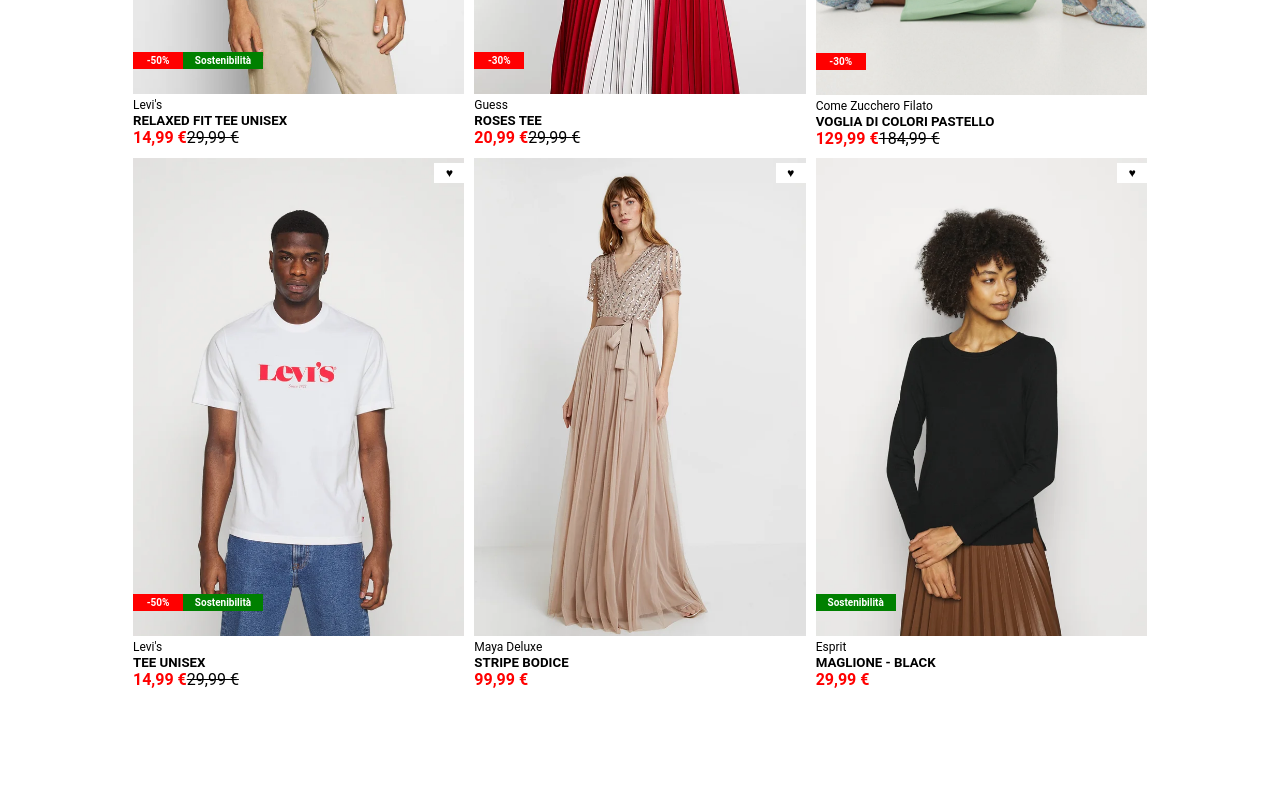
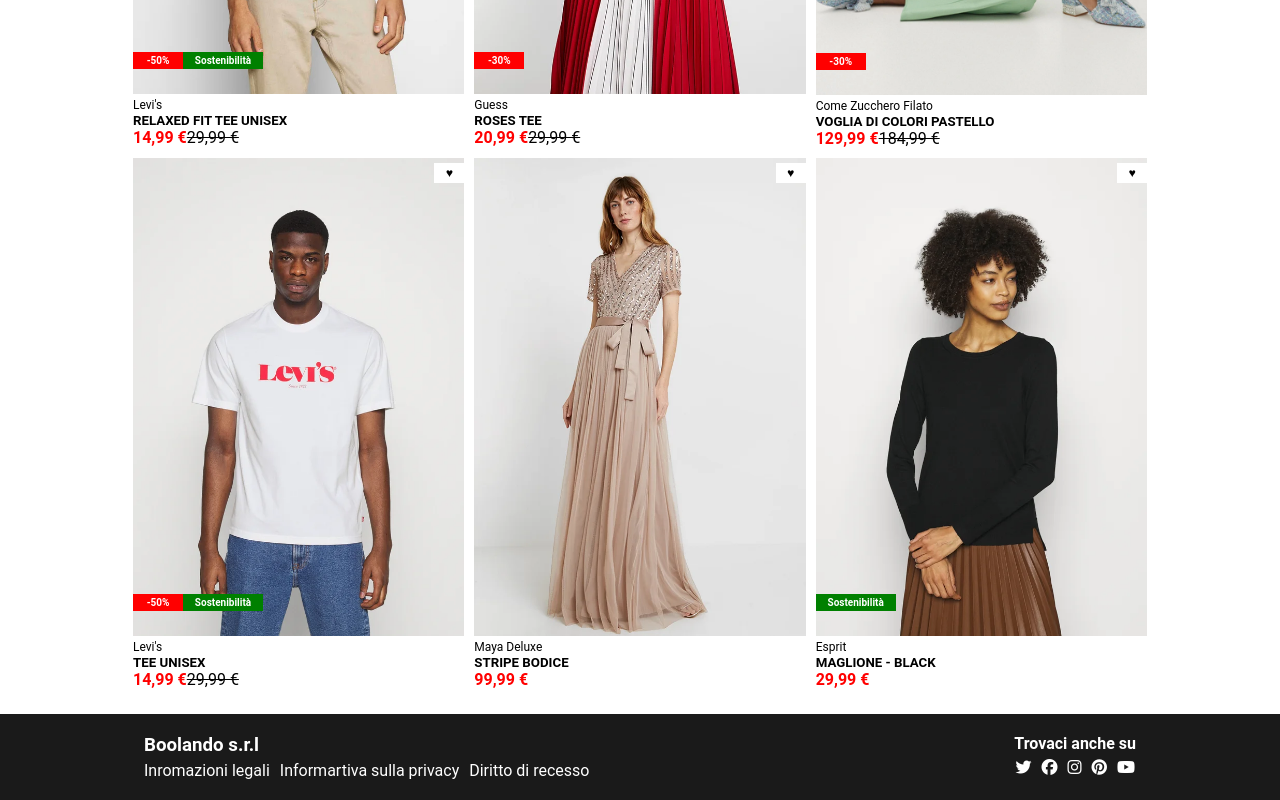
Before and after one commit to rachelpatrocinio/vite-boolando, a Vue app: page / in a window 1280 px wide. Shown: the part 468-1268 px from the top of the page. Before the commit the page ends 1182 px from the top, so only its background shows below. Built offline with nearby package versions, Linux system fonts and the light colour scheme.

Commit message:
Added: Footer.vue

```diff
--- a/src/App.vue
+++ b/src/App.vue
@@ -1,11 +1,13 @@
 <script>
   import Header from './components/Header.vue';
-  import Main from './components/Main.vue'
+  import Main from './components/Main.vue';
+  import Footer from './components/Footer.vue';
 
   export default {
     components: {
       Header,
-      Main
+      Main,
+      Footer
     }
   }
 
@@ -14,6 +16,7 @@
 <template>
   <Header></Header>
   <Main></Main>
+  <Footer></Footer>
 </template>
 
 <style lang="scss">
--- /dev/null
+++ b/src/components/Footer.vue
@@ -0,0 +1,69 @@
+<script></script>
+
+<template>
+    <footer class="main-footer">
+        <div class="container">
+            <div class="row">
+                <div class="col-12 d-flex justify-between">
+                    <div class="main-footer-title">
+                        <h3>Boolando s.r.l</h3>
+                        <ul class="d-flex">
+                            <li><a href="#">Inromazioni legali</a></li>
+                            <li><a href="#">Informartiva sulla privacy</a></li>
+                            <li><a href="#">Diritto di recesso</a></li>
+                        </ul>
+                    </div>
+                    <div class="main-footer-social">
+                        <h4>Trovaci anche su</h4>
+                        <ul class="d-flex justify-center">
+                            <li>
+                                <a href="#">
+                                    <i class="fa-brands fa-twitter"></i>
+                                </a>
+                            </li>
+                            <li>
+                                <a href="#">
+                                    <i class="fa-brands fa-facebook"></i>
+                                </a>
+                            </li>
+                            <li>
+                                <a href="#">
+                                    <i class="fa-brands fa-instagram"></i>
+                                </a>
+                            </li>
+                            <li>
+                                <a href="#">
+                                    <i class="fa-brands fa-pinterest"></i>
+                                </a>
+                            </li>
+                            <li>
+                                <a href="#">
+                                    <i class="fa-brands fa-youtube"></i>
+                                </a>
+                            </li>
+                        </ul>
+                    </div>
+                </div>
+            </div>
+        </div>
+    </footer>
+</template>
+
+<style lang="scss" scoped>
+.main-footer{
+    background-color: #1A1A1A;
+    color: white;
+    padding: 20px;
+}
+
+.main-footer-title ul,
+.main-footer-social ul{
+    gap: 10px;
+}
+
+.main-footer-title li,
+.main-footer-social li{
+    padding-top: 5px;
+}
+
+</style>
--- a/src/components/Main.vue
+++ b/src/components/Main.vue
@@ -129,7 +129,7 @@
 </main>
 </template>
 
-<style>
+<style lang="scss" scoped>
 /* CARDS */
 
 .card__header{
```
